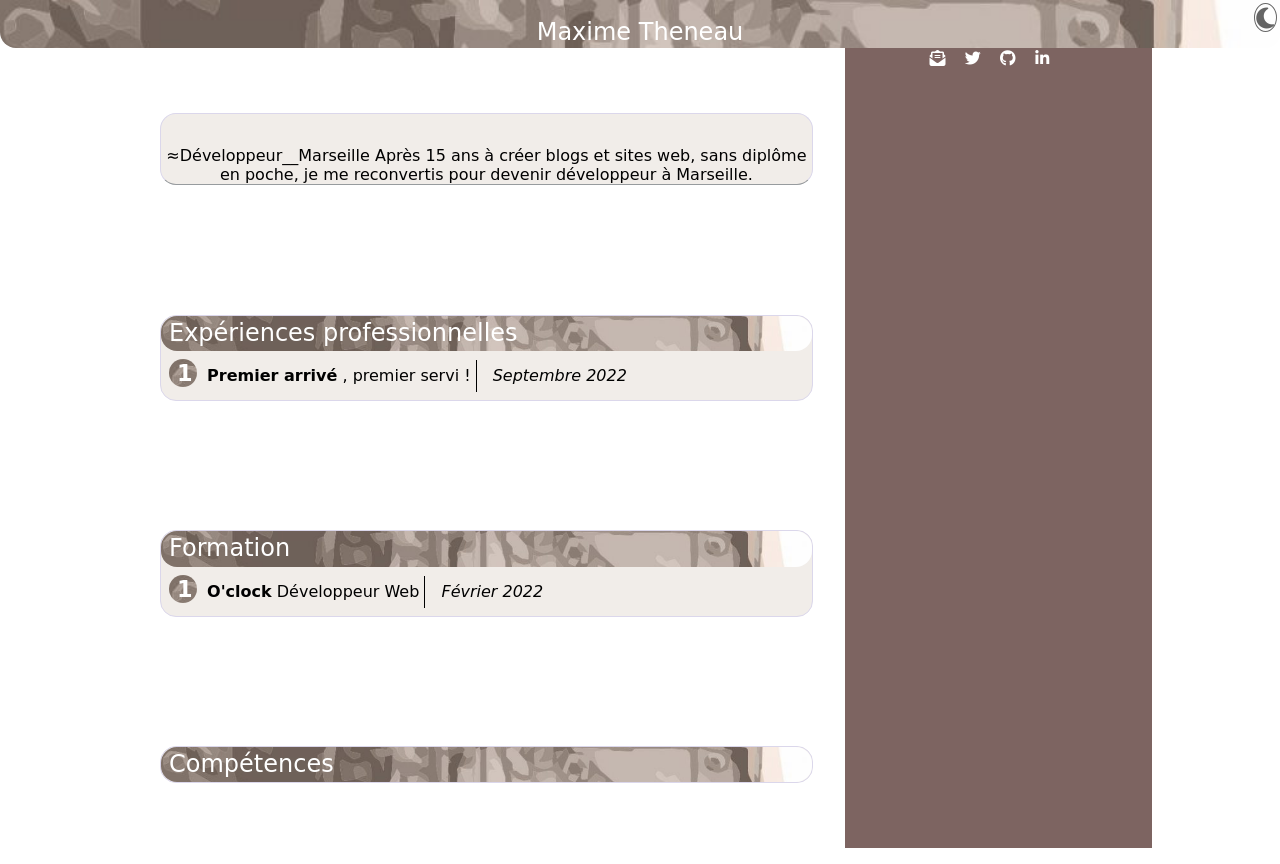
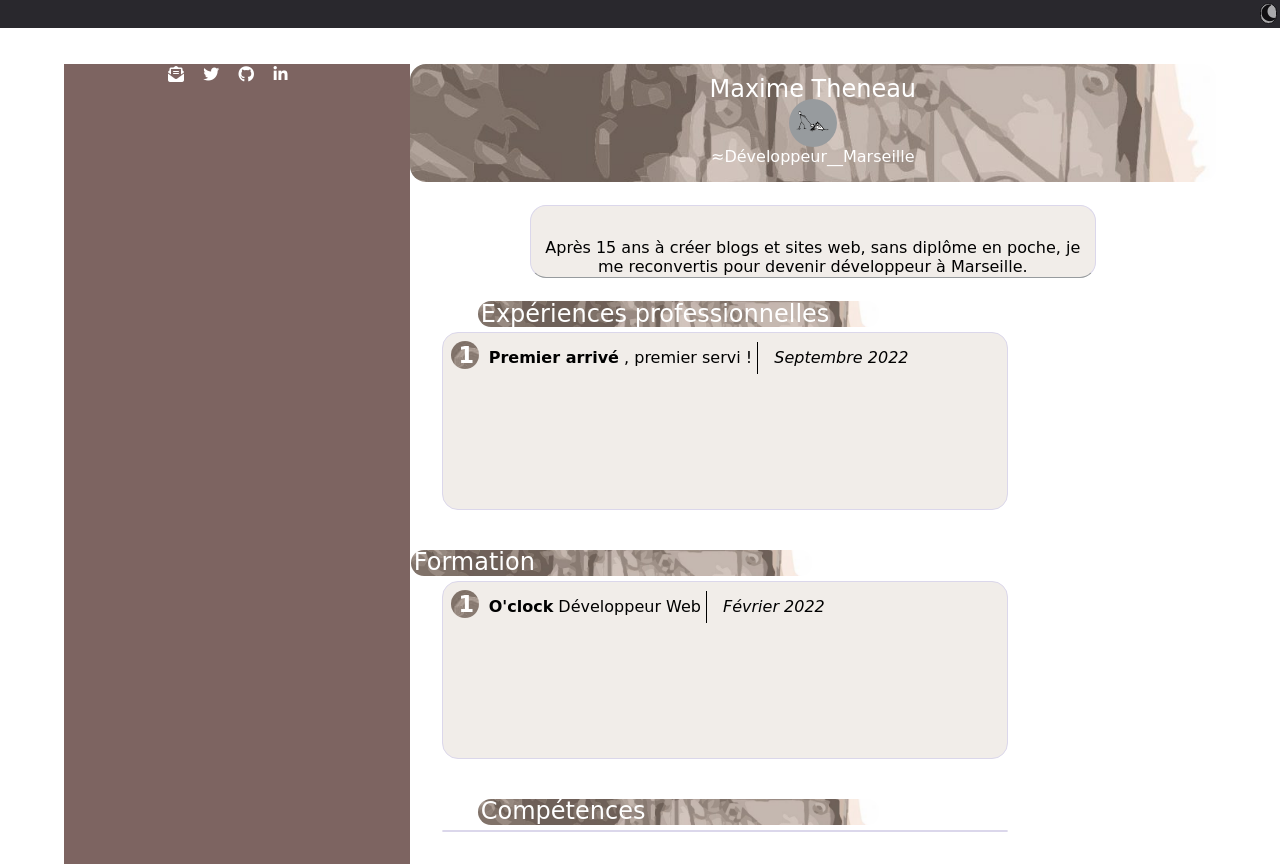
Before and after one commit to MaximeThe/cv, a plain HTML site: page index.html in a window 1280 px wide. Drawn offline with Linux system fonts and the light colour scheme; a web font is replaced by a local one.

Commit message:
Idée de Block-Responsive-Aside

```diff
--- a/css/style.css
+++ b/css/style.css
@@ -8,15 +8,11 @@ body {
 
 }
 .fa-solid, .fas {
-    font-family: "Font Awesome 6 Free";
-    font-weight: 900;
-    font-size: 1.5rem;
-    right: 0;
-    position: fixed;
+    font-size: 1.2rem;
     margin: 0.2rem;
     border: 0.1rem solid #000000;
-    border-radius: 100%;
-    padding: 0.1rem;
+    border-radius: 1rem;
+    background: #fff;
 }
 .fa-fade{
     --fa-animation-duration: 2s;
@@ -26,7 +22,7 @@ body {
 
 .fa-sun{
     display: inline-block !important;
-    color: #ffffff !important;
+    color: #000000 !important;
 }
 
 .fa-moon{
@@ -35,25 +31,32 @@ body {
 }
 
 .wrapper {
-    width: 80%;
+    width: 90%;
     margin: auto;
+}
+.nav{
+    width: 100%;
+    position: fixed;
+    background: #29282d;
+    text-align: right;
 }
 
 main {
     display: flex;
     flex-direction: column;
     height: 100vh;
-    justify-content: space-around;
+    justify-content: space-evenly;
 }
 
 header {
-    background:url(../images/header.jpg);
+    background: url(../images/header.jpg);
     background-size: cover;
     color: #FFFFFF;
-    border-bottom-left-radius: 1rem;
-    border-bottom-right-radius: 1rem;
-    text-align: center;
-    line-height: 2rem;
+    border-radius: 1rem;
+    display: flex;
+    width: 100%;
+    flex-direction: column;
+    align-items: center;
 }
 
 
@@ -79,7 +82,7 @@ h1 {
 h2 {
     font-size: 1.5em;
     border-radius: 1rem;
-    padding: 0.5rem;
+    padding: 0.2rem;
     background:url(../images/header.jpg);
     background-size: cover;
     color: #FFFFFF;
@@ -182,20 +185,43 @@ section {
 
 /*------Responsive-------*/
 
-@media only screen and (min-width: 600px) {
+@media only screen and (min-width: 740px) {
     aside{
         width: 30%;
         background: #7d6461;
     }
     section{
         margin: 2rem;
+        position: relative;
+        width: 70%;
     }
     .wrapper{
         display: flex;
         flex-wrap: wrap;
+        padding-top: 5%;
     }
     main{
         width: 70%;
+        justify-content: space-between;
+        order: 1;
+    }
+    ol {
+        height: 10rem;
+    }
+    .h2__section-droite{
+        position: absolute;
+        top: -2rem;
+        right: 8rem;
+        width: 70%;
+    }
+    .h2__section-gauche {
+        top: -2rem;
+        left: -2rem;
+        position: absolute;
+        width: 70%;
+    }
+    #description__perso {
+        margin: 1rem auto;
     }
 
 }
--- a/index.html
+++ b/index.html
@@ -19,30 +19,34 @@
 	</head>
 	<body>
 		<!--Icon thème -->
-		<header>
-			<a href=""><i id="iconTheme" class="fa-solid fa-moon fa-fade"></i></a>
-			<h1>Maxime Theneau</h1>
-			<span id="top__head__logo"></span>
-		</header>
+        <div class="nav">
+            <a href=""><i id="iconTheme" class="fa-solid fa-moon fa-fade"></i></a>
+        </div>
+
 		<div class="wrapper">
 
 			<main>
+                <header>
+                    <h1>Maxime Theneau</h1>
+                    <span id="top__head__logo"></span>
+                    <p class="header__description">
+						≈Développeur__Marseille
+					</p>
+                </header>
 				<!--Description Page-->
 				<section id="description__perso">
 					<!-- Image désactiver-->
 					<!--
 					<img src="./images/description.jpg" alt="description" class="description__perso__img">
 					-->
-					<p class="header__description">
-						≈Développeur__Marseille
-					</p>
+
 					<p>
 						Après 15 ans à créer blogs et sites web, sans diplôme en poche, je me reconvertis pour devenir développeur à Marseille.
 					</p>
 				</section>
 				<!--Liste Expériences-->
-				<section >
-					<h2>Expériences professionnelles</h2>
+				<section class="section-droite" >
+					<h2 class="h2__section-droite">Expériences professionnelles</h2>
 					<ol >
 						<li>
 							<p>
@@ -56,8 +60,8 @@
 					</ol>
 				</section>
 				<!--Liste Formation-->
-				<section>
-					<h2>Formation</h2>
+				<section class="section-gauche">
+					<h2 class="h2__section-gauche">Formation</h2>
 					<ol>
 						<li >
 							<p>
@@ -71,8 +75,8 @@
 					</ol>
 				</section>
 				<!--Liste Compétences-->
-				<section>
-					<h2>Compétences</h2>
+				<section class="section-droite">
+					<h2 class="h2__section-droite">Compétences</h2>
 					<!--Slider-->
 					<div id="sliderCompetence"></div>
 				</section>
```
